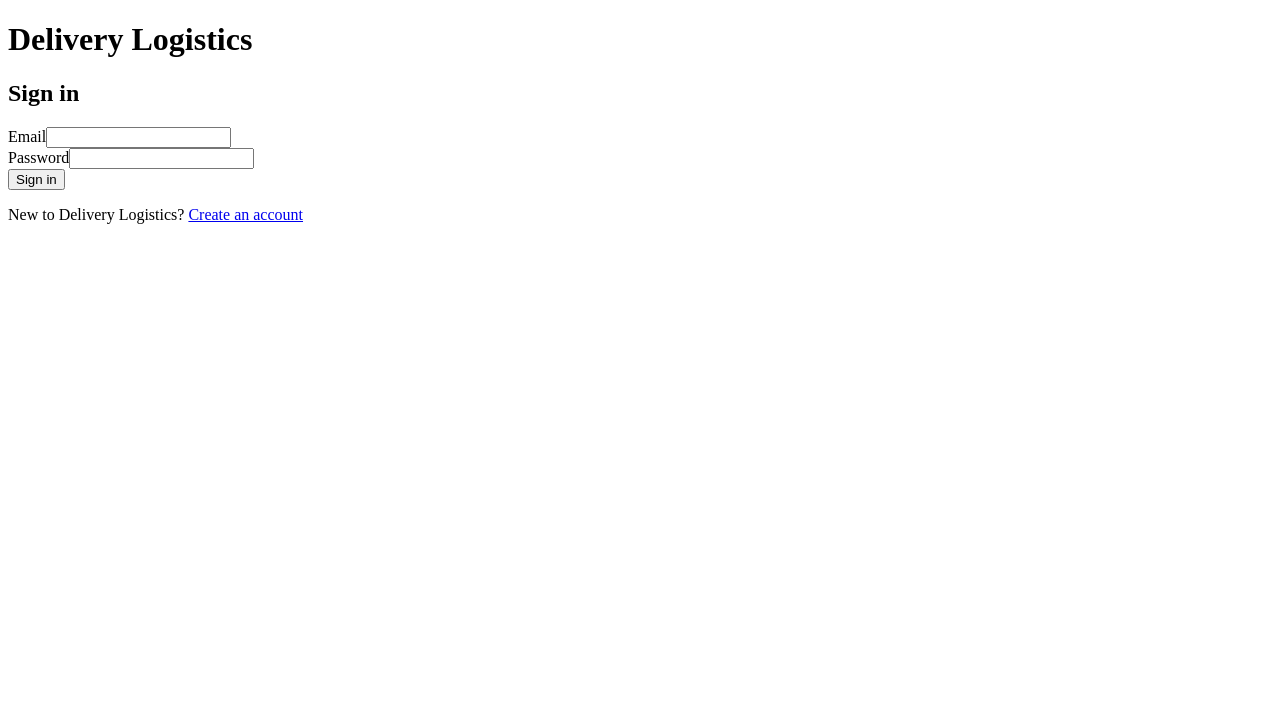
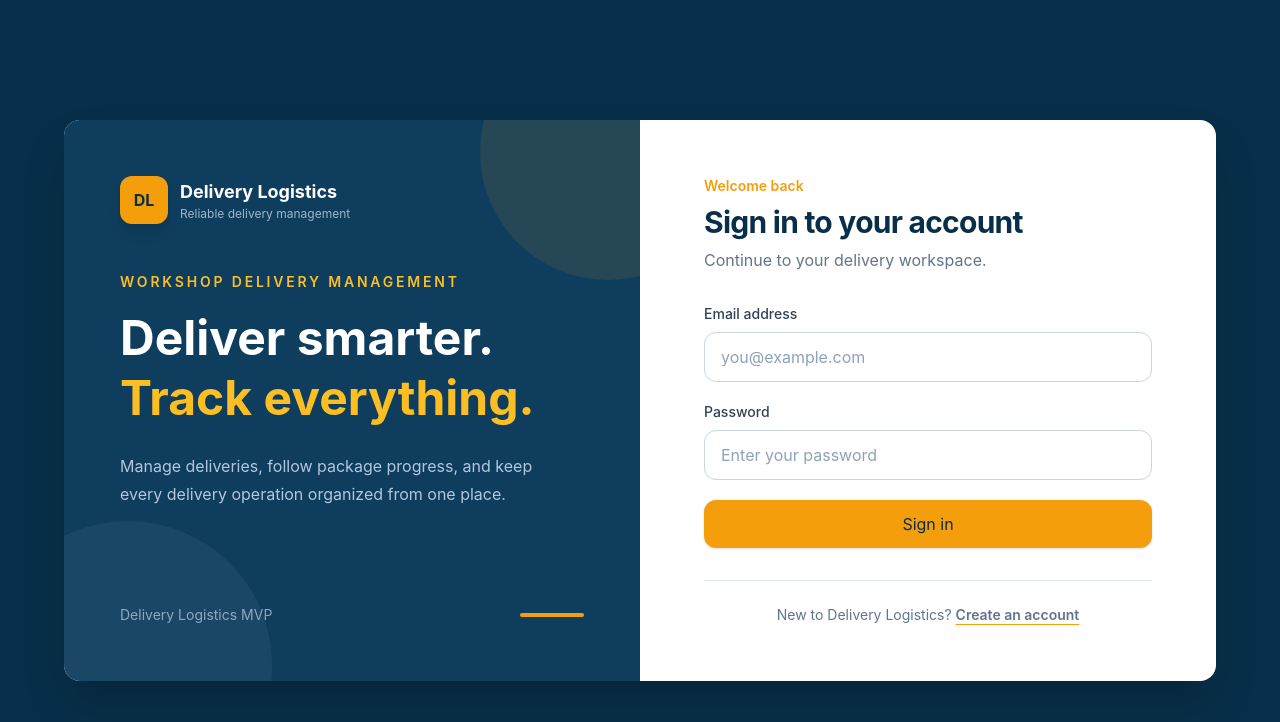
Before and after one commit to codeBlack5/Delivery-logistics-client, a React (Vite) app: page /login in a window 1280 px wide. Shown: the top 722 px of the page. Built offline with nearby package versions, Linux system fonts and the light colour scheme; no server answers.

Commit message:
Style responsive login page

```diff
--- a/src/index.css
+++ b/src/index.css
@@ -4,10 +4,14 @@
   font-family:
     Inter, ui-sans-serif, system-ui, -apple-system, BlinkMacSystemFont,
     "Segoe UI", sans-serif;
-  color: #111827;
+
+  color: #0f172a;
   background: #f8fafc;
+
   font-synthesis: none;
   text-rendering: optimizeLegibility;
+  -webkit-font-smoothing: antialiased;
+  -moz-osx-font-smoothing: grayscale;
 }
 
 * {
@@ -37,7 +41,15 @@ button {
   cursor: pointer;
 }
 
+button:disabled {
+  cursor: not-allowed;
+}
+
 img,
 svg {
   max-width: 100%;
 }
+
+a {
+  color: inherit;
+}
--- a/src/main.jsx
+++ b/src/main.jsx
@@ -1,6 +1,7 @@
 import { StrictMode } from "react";
 import { createRoot } from "react-dom/client";
 import App from "./App";
+import "./index.css";
 
 createRoot(document.getElementById("root")).render(
   <StrictMode>
--- a/src/pages/auth/Login.jsx
+++ b/src/pages/auth/Login.jsx
@@ -1,10 +1,10 @@
 import { useState } from "react";
-import { Link, Navigate, useNavigate } from "react-router-dom";
+import { Link, useNavigate } from "react-router-dom";
 import { useAuth } from "../../context/AuthContext";
 
 export default function Login() {
-  const { login, user } = useAuth();
   const navigate = useNavigate();
+  const { login } = useAuth();
 
   const [form, setForm] = useState({
     email: "",
@@ -14,72 +14,201 @@ export default function Login() {
   const [error, setError] = useState("");
   const [submitting, setSubmitting] = useState(false);
 
-  if (user) {
-    return <Navigate to="/dashboard" replace />;
+  function handleChange(event) {
+    const { name, value } = event.target;
+
+    setForm((current) => ({
+      ...current,
+      [name]: value,
+    }));
   }
 
-  const handleSubmit = async (event) => {
+  async function handleSubmit(event) {
     event.preventDefault();
     setError("");
     setSubmitting(true);
 
     try {
       await login(form.email, form.password);
-      navigate("/dashboard", { replace: true });
+      navigate("/dashboard");
     } catch (err) {
+      const data = err.response?.data;
+
+      if (Array.isArray(data?.errors)) {
+        setError(data.errors.join(", "));
+      } else {
         setError(
-        err.response?.data?.error ||
-          err.response?.data?.errors?.join(", ") ||
-          "Unable to sign in."
+          data?.error ||
+            data?.message ||
+            "Unable to sign in. Please check your email and password."
         );
+      }
     } finally {
       setSubmitting(false);
     }
-  };
+  }
 
   return (
-    <main>
-      <h1>Delivery Logistics</h1>
-      <h2>Sign in</h2>
+    <main className="min-h-screen bg-[#082F49] px-4 py-6 sm:px-6 sm:py-8 lg:px-8">
+      <div className="mx-auto flex min-h-[calc(100vh-3rem)] w-full max-w-6xl items-center justify-center sm:min-h-[calc(100vh-4rem)]">
+        <div className="grid w-full overflow-hidden rounded-2xl bg-white shadow-2xl lg:grid-cols-2">
+          {/* Branding panel */}
+          <section className="relative hidden overflow-hidden bg-[#0F3D5E] p-10 text-white lg:flex lg:flex-col lg:justify-between xl:p-14">
+            {/* Decorative shapes */}
+            <div className="absolute -right-24 -top-24 h-64 w-64 rounded-full bg-[#F59E0B]/10" />
+            <div className="absolute -bottom-32 -left-20 h-72 w-72 rounded-full bg-white/5" />
 
-      {error && <p>{error}</p>}
+            <div className="relative">
+              <div className="mb-12 flex items-center gap-3">
+                <div className="flex h-12 w-12 items-center justify-center rounded-xl bg-[#F59E0B] font-bold text-[#082F49] shadow-lg">
+                  DL
+                </div>
 
-      <form onSubmit={handleSubmit}>
                 <div>
-          <label htmlFor="email">Email</label>
+                  <p className="text-lg font-bold">Delivery Logistics</p>
+                  <p className="text-xs text-blue-100/70">
+                    Reliable delivery management
+                  </p>
+                </div>
+              </div>
+
+              <div className="max-w-lg">
+                <p className="mb-4 text-sm font-semibold uppercase tracking-[0.2em] text-[#FBBF24]">
+                  Workshop delivery management
+                </p>
+
+                <h1 className="text-4xl font-bold leading-tight xl:text-5xl">
+                  Deliver smarter.
+                  <span className="block text-[#FBBF24]">
+                    Track everything.
+                  </span>
+                </h1>
+
+                <p className="mt-6 max-w-md text-base leading-7 text-blue-100/80">
+                  Manage deliveries, follow package progress, and keep every
+                  delivery operation organized from one place.
+                </p>
+              </div>
+            </div>
+
+            <div className="relative flex items-center justify-between gap-4">
+              <p className="text-sm text-blue-100/60">
+                Delivery Logistics MVP
+              </p>
+
+              <div className="h-1 w-16 rounded-full bg-[#F59E0B]" />
+            </div>
+          </section>
+
+          {/* Login form */}
+          <section className="p-6 sm:p-8 md:p-10 lg:p-12 xl:p-14">
+            <div className="mx-auto w-full max-w-md">
+              {/* Mobile branding */}
+              <div className="mb-8 flex items-center gap-3 lg:hidden">
+                <div className="flex h-11 w-11 shrink-0 items-center justify-center rounded-xl bg-[#F59E0B] font-bold text-[#082F49] shadow-sm">
+                  DL
+                </div>
+
+                <div>
+                  <p className="font-bold text-[#0F3D5E]">
+                    Delivery Logistics
+                  </p>
+                  <p className="text-xs text-slate-500">
+                    Reliable delivery management
+                  </p>
+                </div>
+              </div>
+
+              <div className="mb-8">
+                <p className="mb-2 text-sm font-semibold text-[#F59E0B]">
+                  Welcome back
+                </p>
+
+                <h2 className="text-2xl font-bold tracking-tight text-[#082F49] sm:text-3xl">
+                  Sign in to your account
+                </h2>
+
+                <p className="mt-2 text-sm leading-6 text-slate-500 sm:text-base">
+                  Continue to your delivery workspace.
+                </p>
+              </div>
+
+              {error && (
+                <div
+                  role="alert"
+                  className="mb-6 rounded-xl border border-red-200 bg-red-50 px-4 py-3 text-sm leading-5 text-red-700"
+                >
+                  {error}
+                </div>
+              )}
+
+              <form onSubmit={handleSubmit} className="space-y-5">
+                <div>
+                  <label
+                    htmlFor="email"
+                    className="mb-2 block text-sm font-medium text-slate-700"
+                  >
+                    Email address
+                  </label>
+
                   <input
                     id="email"
+                    name="email"
                     type="email"
+                    autoComplete="email"
                     value={form.email}
-            onChange={(event) =>
-              setForm({ ...form, email: event.target.value })
-            }
+                    onChange={handleChange}
                     required
+                    className="block w-full rounded-xl border border-slate-300 bg-white px-4 py-3 text-sm text-slate-900 outline-none transition placeholder:text-slate-400 focus:border-[#0F3D5E] focus:ring-2 focus:ring-[#0F3D5E]/10"
+                    placeholder="you@example.com"
                   />
                 </div>
 
                 <div>
-          <label htmlFor="password">Password</label>
+                  <label
+                    htmlFor="password"
+                    className="mb-2 block text-sm font-medium text-slate-700"
+                  >
+                    Password
+                  </label>
+
                   <input
                     id="password"
+                    name="password"
                     type="password"
+                    autoComplete="current-password"
                     value={form.password}
-            onChange={(event) =>
-              setForm({ ...form, password: event.target.value })
-            }
+                    onChange={handleChange}
                     required
+                    className="block w-full rounded-xl border border-slate-300 bg-white px-4 py-3 text-sm text-slate-900 outline-none transition placeholder:text-slate-400 focus:border-[#0F3D5E] focus:ring-2 focus:ring-[#0F3D5E]/10"
+                    placeholder="Enter your password"
                   />
                 </div>
 
-        <button type="submit" disabled={submitting}>
+                <button
+                  type="submit"
+                  disabled={submitting}
+                  className="flex w-full items-center justify-center rounded-xl bg-[#F59E0B] px-4 py-3 text-sm font-bold text-[#082F49] shadow-sm transition hover:bg-[#FBBF24] focus:outline-none focus:ring-2 focus:ring-[#F59E0B] focus:ring-offset-2 disabled:cursor-not-allowed disabled:opacity-60"
+                >
                   {submitting ? "Signing in..." : "Sign in"}
                 </button>
               </form>
 
-      <p>
+              <div className="mt-8 border-t border-slate-200 pt-6 text-center">
+                <p className="text-sm text-slate-500">
                   New to Delivery Logistics?{" "}
-        <Link to="/register">Create an account</Link>
+                  <Link
+                    to="/register"
+                    className="font-semibold text-[#0F3D5E] underline decoration-[#F59E0B] underline-offset-4 transition hover:text-[#082F49]"
+                  >
+                    Create an account
+                  </Link>
                 </p>
+              </div>
+            </div>
+          </section>
+        </div>
+      </div>
     </main>
   );
 }
```
Lines whose indentation alone changed are shown as unchanged.
